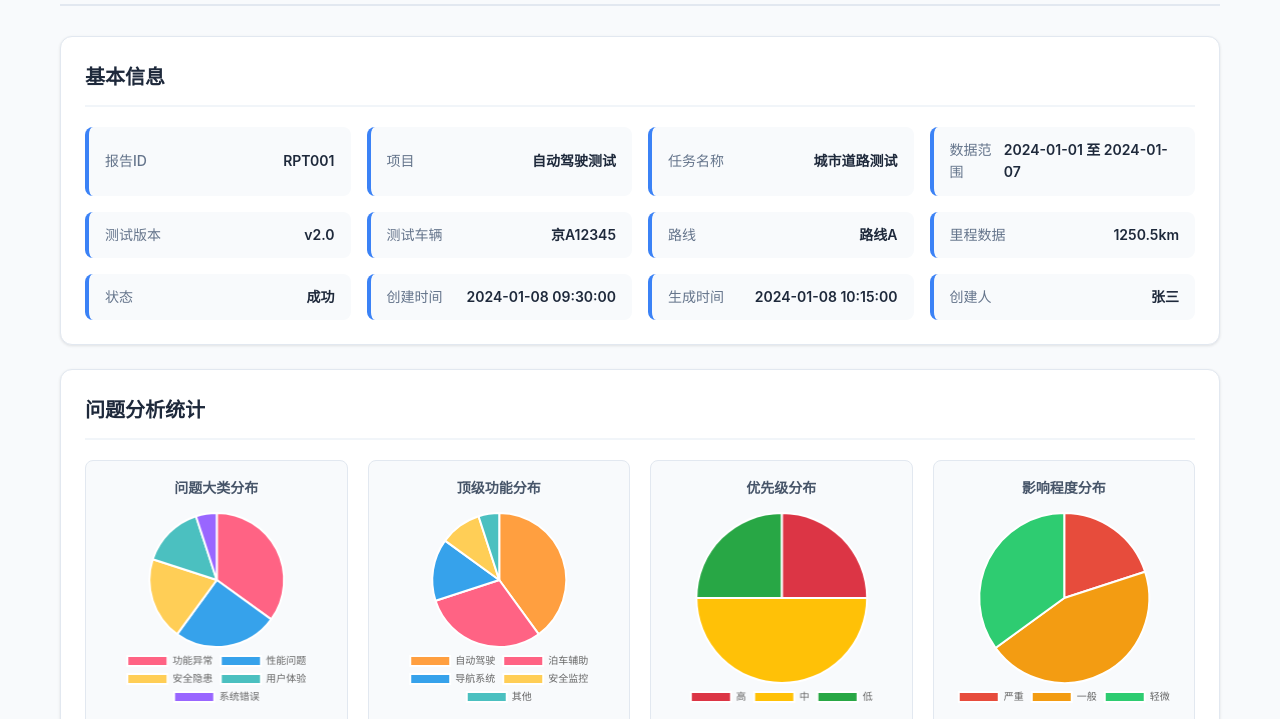
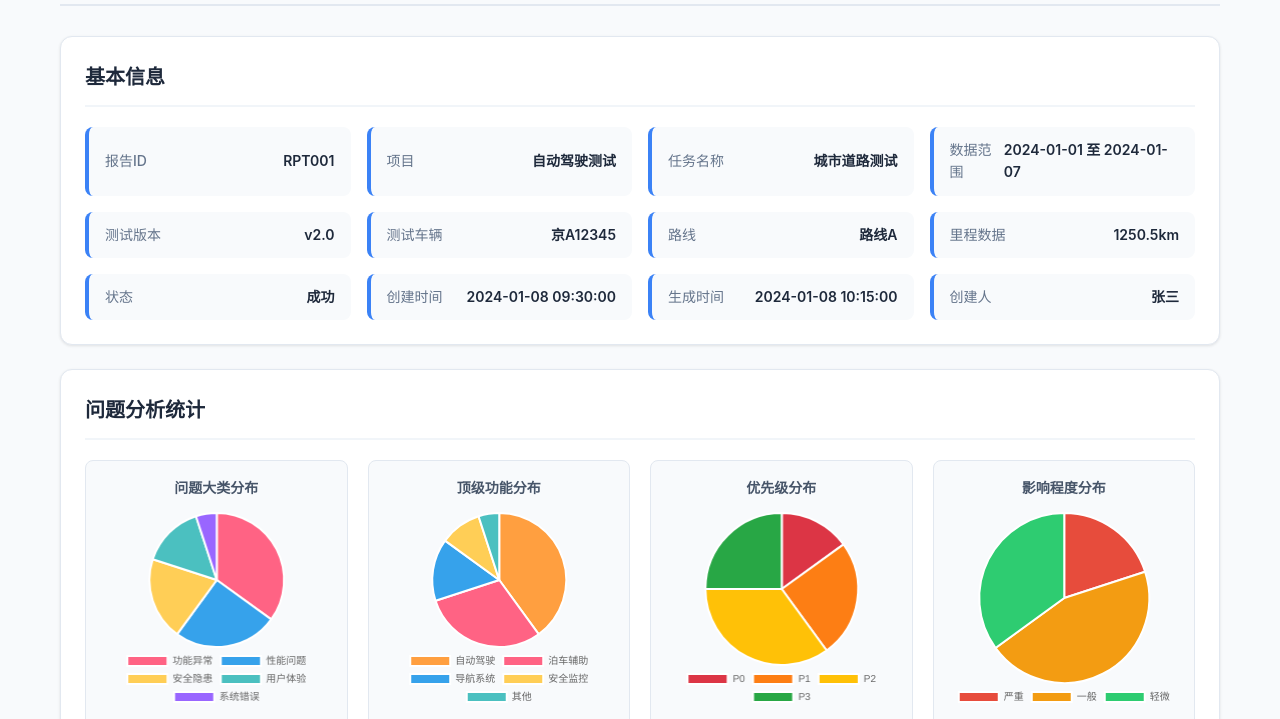
Before and after one commit to jiuhong1010/road-test-dashboard, a website: page report-detail.html in a window 1280 px wide. Shown: the part 81-800 px from the top of the page. Drawn offline with nearby package versions, Linux system fonts and the light colour scheme.

Commit message:
修复主界面饼状图标题显示，优先级分布改为P0-P3

```diff
--- a/report-detail.js
+++ b/report-detail.js
@@ -100,10 +100,10 @@ function initProblemAnalysisCharts() {
     new Chart(priorityCtx, {
         type: 'pie',
         data: {
-            labels: ['高', '中', '低'],
+            labels: ['P0', 'P1', 'P2', 'P3'],
             datasets: [{
-                data: [25, 50, 25],
-                backgroundColor: ['#dc3545', '#ffc107', '#28a745'],
+                data: [15, 25, 35, 25],
+                backgroundColor: ['#dc3545', '#fd7e14', '#ffc107', '#28a745'],
                 borderWidth: 2,
                 borderColor: '#fff'
             }]
```
Also changed, not shown: index.html (+2 -2 lines).
